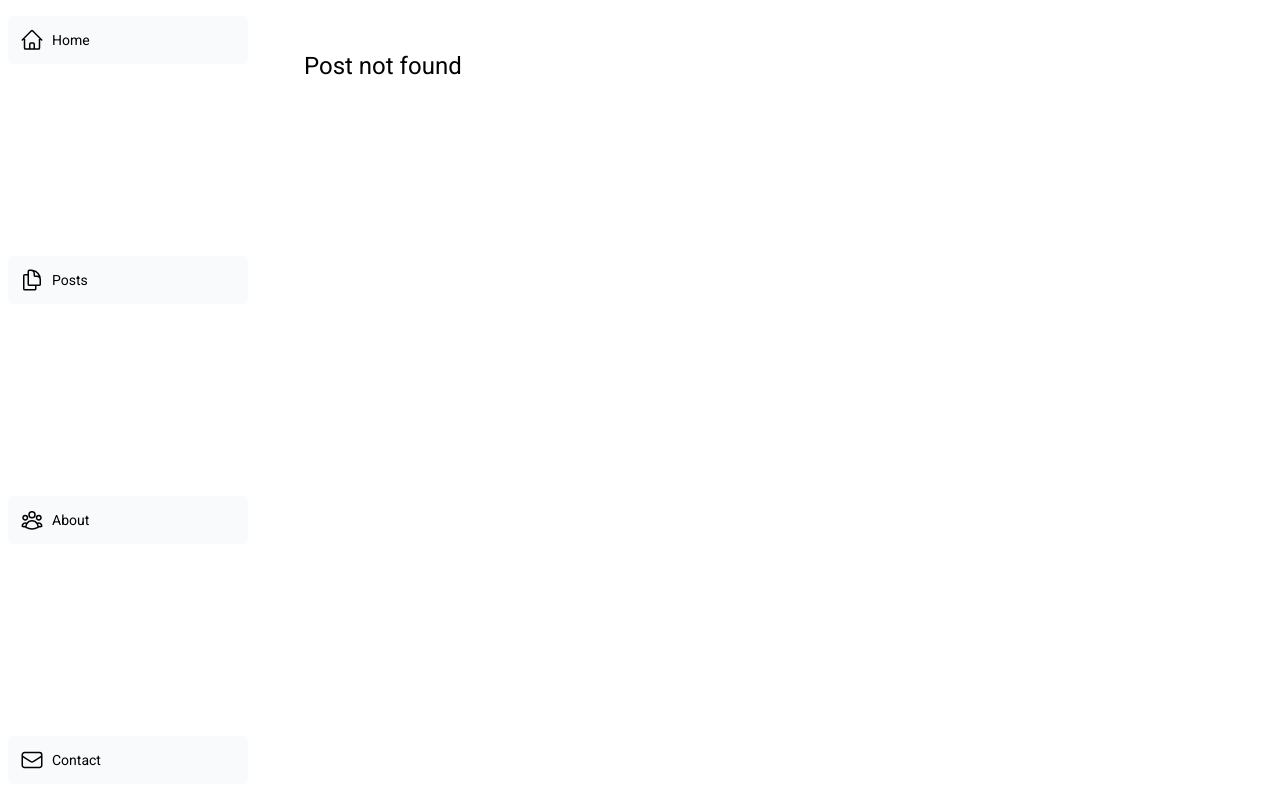
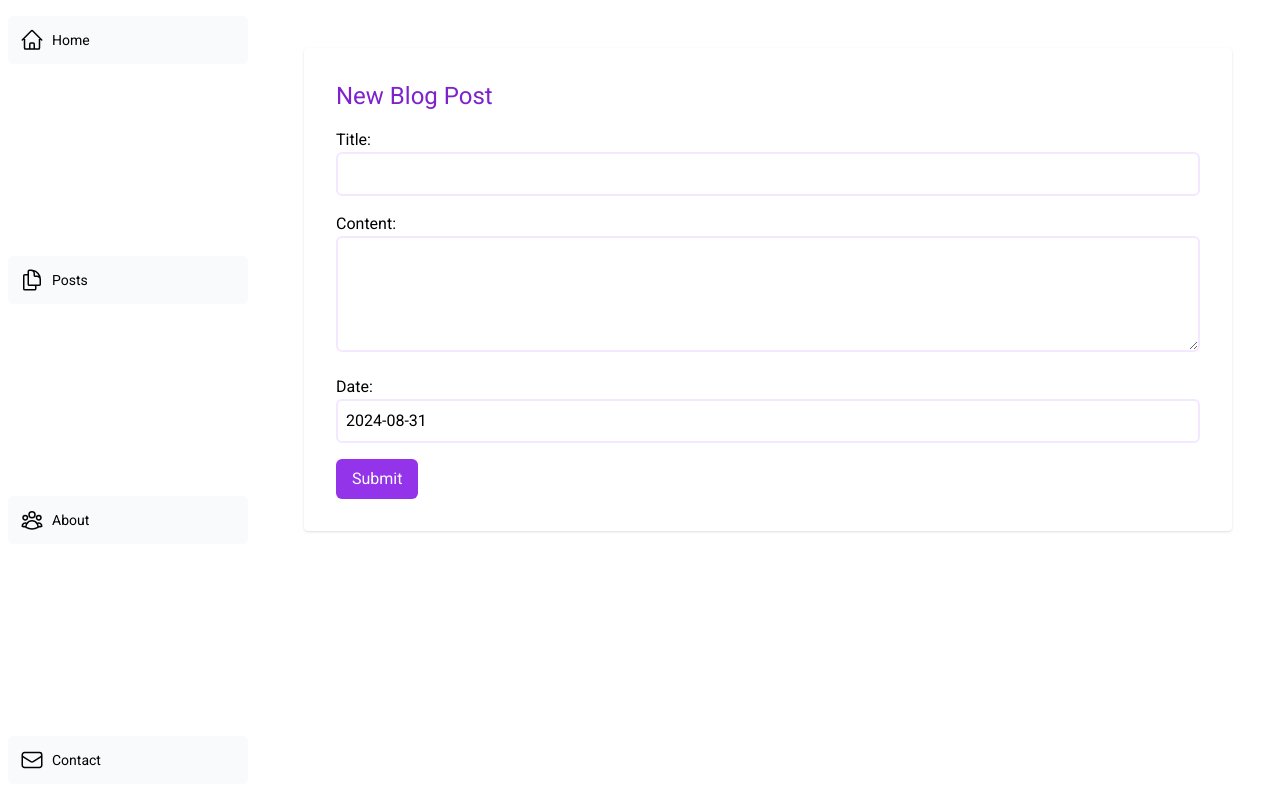
Before and after one commit to drv0228/theBlog, a Next.js app: page /blog/post/insert in a window 1280 px wide. Before the commit this address had no page. Built offline with nearby package versions, Linux system fonts and the light colour scheme.

Commit message:
Implement CRUD operations: add GET and POST methods

```diff
--- a/package.json
+++ b/package.json
@@ -33,6 +33,7 @@
     "@types/node": "^20",
     "@types/react": "^18",
     "@types/react-dom": "^18",
+    "@types/uuid": "^10.0.0",
     "eslint": "^8",
     "eslint-config-next": "14.2.6",
     "postcss": "^8",
--- /dev/null
+++ b/src/app/api/posts/route.ts
@@ -0,0 +1,28 @@
+
+import { sql } from '@vercel/postgres';
+import { NextResponse } from 'next/server';
+
+export async function GET() {
+  try {
+    const posts = await sql`SELECT * FROM posts ORDER BY date DESC LIMIT 2;`;
+    return NextResponse.json({ posts }, { status: 200 });
+  } catch (error) {
+    return NextResponse.json({ error }, { status: 500 });
+  }
+}
+
+export async function POST(request: Request) {
+  const { searchParams } = new URL(request.url);
+  const id = searchParams.get('id');
+  const title = searchParams.get('title');
+  const content = searchParams.get('content');
+  const date = searchParams.get('date');
+
+  try {
+    // SQL query to insert a new post
+    await sql`INSERT INTO posts (id, author, title, content, date) VALUES (${id}, 'sandra l', ${title}, ${content}, ${date});`;
+    return NextResponse.json({ message: 'Post successfully inserted' }, { status: 200 });
+  } catch (error) {
+    return NextResponse.json({ error }, { status: 500 });
+  }
+}
--- /dev/null
+++ b/src/app/blog/post/insert/page.tsx
@@ -0,0 +1,68 @@
+"use client";
+import { useState } from 'react';
+import { useRouter } from 'next/navigation'
+import { v4 as uuidv4 } from 'uuid';
+
+export default function Page() {
+  const router = useRouter()
+  const [formData, setFormData] = useState({
+    id: '',
+    title: '',
+    content: '',
+    date: new Date().toISOString().slice(0, 10)
+  });
+
+  const handleChange = (e: React.ChangeEvent<HTMLInputElement>) => {
+    const { name, value } = e.target;
+    setFormData(prevData => ({
+      ...prevData,
+      [name]: value
+    }))
+  };
+
+  const handleSubmit = (e: React.ChangeEvent<HTMLInputElement>) => {
+    e.preventDefault();
+    const uuid = uuidv4();
+    fetch(`/api/posts?id=${uuid}&title=${formData.title}&content=${formData.content}&date=${formData.date}`, {
+      method: 'POST',
+      headers: {
+        'Content-Type': 'application/json'
+      },
+      body: JSON.stringify({ ...formData, id: uuid })
+    }).then(() => {
+      // Clear form fields
+      setFormData({
+        id: '',
+        title: '',
+        content: '',
+        date: ''
+      });
+      router.push('/blog/posts');
+    }).catch(console.error)
+  }
+
+  return (
+    <div className="bg-white p-8 rounded shadow">
+      <h2 className="text-2xl mb-4 text-purple-700">New Blog Post</h2>
+      <form onSubmit={handleSubmit} className="space-y-4">
+
+        <div>
+          <label htmlFor="title" className="block font-medium">Title:</label>
+          <input type="text" id="title" name="title" value={formData.title} onChange={handleChange} className="w-full border-2 border-purple-100 p-2 rounded-md focus:border-purple-200 focus:outline-none" />
+        </div>
+        <div>
+          <label htmlFor="content" className="block font-medium">Content:</label>
+          <textarea id="content" name="content" rows="4" value={formData.content} onChange={handleChange} className="w-full border-2 border-purple-100 p-2 rounded-md focus:border-purple-200 focus:outline-none"></textarea>
+        </div>
+        <div>
+          <label htmlFor="date" className="block font-medium">Date:</label>
+          <input type="text" id="date" name="date" value={formData.date} readOnly className="w-full border-2 border-purple-100 p-2 rounded-md focus:border-purple-200 focus:outline-none" />
+
+        </div>
+        <div>
+          <button type="submit" className="bg-blue-400 text-white px-4 py-2 rounded-md bg-purple-600  hover:bg-purple-700">Submit</button>
+        </div>
+      </form>
+    </div>
+  );
+}
--- a/src/app/blog/posts/page.tsx
+++ b/src/app/blog/posts/page.tsx
@@ -1,15 +1,17 @@
-// import { posts } from "@/app/lib/placeholder-data";
-import Post from "@/app/ui/components/posts/Post";
+import Link from "next/link"
+import { Button } from "@/app/ui/components/button"
+// import { posts } from '@/app/lib/placeholder-data';
+import Post from '@/app/ui/components/posts/Post';
 import { connectToDB, getPosts } from '@/app/lib/data';
 
 export default async function Page() {
-   const client = await connectToDB();
-   const posts = await getPosts();
-
-return (
- <>
-  {client && <p className='text-green-500'>Connected to database</p>}
- <h1>Lastest Posts</h1>
-   {posts?.map((post) => <Post key={post.id} {...post} />)}</>
-);
+  const client = await connectToDB();
+  const posts = await getPosts();
+  return (
+    <>
+      {client && <p className='text-green-500 my-2'>Connected to database!</p>}
+      <Link href="/blog/post/insert"><Button className="outline outline-1  border-purple-700 text-purple-700 hover:bg-purple-700 hover:text-white my-5 py-2 px-4 rounded">New +</Button></Link>
+      <h1>Posts</h1>
+      {posts?.map((post) => <Post key={post.id} {...post} />)}
+    </>)
 }
--- a/src/app/ui/components/button.tsx
+++ b/src/app/ui/components/button.tsx
@@ -2,7 +2,7 @@
 import { Slot } from "@radix-ui/react-slot"
 import { cva, type VariantProps } from "class-variance-authority"
 
-import { cn } from "../../lib/utils"
+import { cn } from "@/app/lib/utils"
 
 const buttonVariants = cva(
   "inline-flex items-center justify-center rounded-md text-sm font-medium ring-offset-background transition-colors focus-visible:outline-none focus-visible:ring-2 focus-visible:ring-ring focus-visible:ring-offset-2 disabled:pointer-events-none disabled:opacity-50",
@@ -35,7 +35,7 @@
 
 export interface ButtonProps
   extends React.ButtonHTMLAttributes<HTMLButtonElement>,
-    VariantProps<typeof buttonVariants> {
+  VariantProps<typeof buttonVariants> {
   asChild?: boolean
 }
 
```
Also changed, not shown: 1 other file (tests, documents, lock files or other folders).
